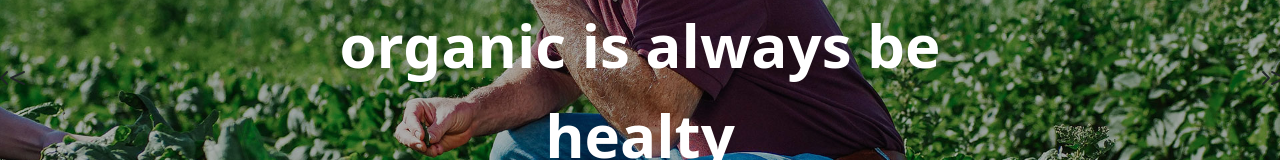
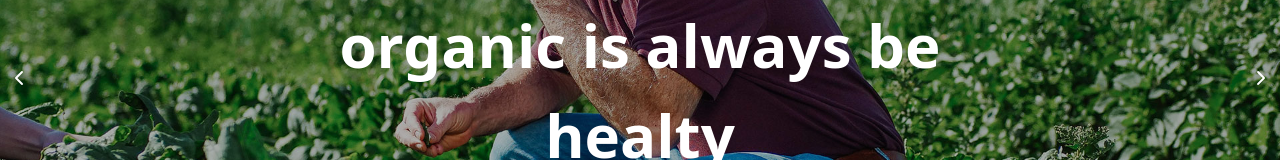
Before and after one commit to AndreaLivornese/proj-html-vuejs, a Vue app: page / in a window 1280 px wide. Shown: the part 433-593 px from the top of the page. Built offline with nearby package versions, Linux system fonts and the light colour scheme.

Commit message:
hover per il blog

```diff
--- a/src/components/AppSlider.vue
+++ b/src/components/AppSlider.vue
@@ -56,8 +56,8 @@ export default{
         >
 
         <div id="arrows">
-            <i class="fa-solid fa-chevron-left" @click="moveLeftImage"><</i>
-            <i class="fa-solid fa-chevron-right" @click="moveRightImge">></i>
+            <i class="fa-solid fa-chevron-left" @click="moveLeftImage"></i>
+            <i class="fa-solid fa-chevron-right" @click="moveRightImge"></i>
         </div>
 
         <div id="slider-text">
@@ -106,9 +106,13 @@ export default{
             width: 100%;
             height: 100%;
 
+            padding:0 10px;
+
             display: flex;
             justify-content: space-between;
             align-items: center;
+
+            color:white;
 
             &>i{
                 cursor:pointer;
--- a/src/components/NewsItem.vue
+++ b/src/components/NewsItem.vue
@@ -62,12 +62,20 @@ export default{
         display: flex;
         flex-direction: column;
 
+        transition: filter .3s;
+
+        &:hover{
+            filter:brightness(50%)
+        }
+
         .news-img{
             @include mb-news;
 
             img{
-            display: block;
-            width: 100%;
+                display: block;
+                width: 100%;
+
+
             }
         }
 
```
